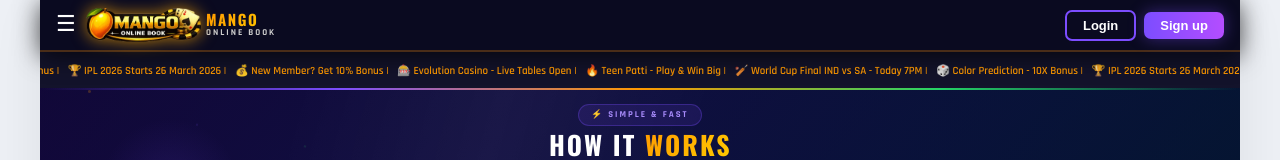
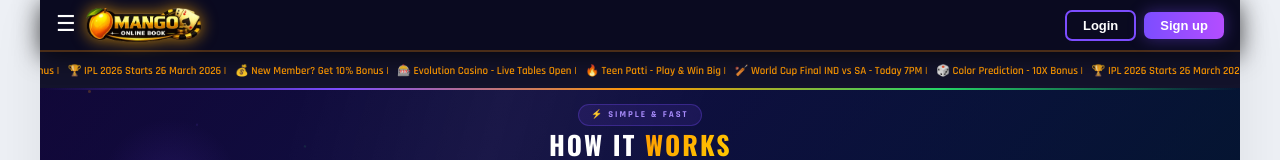
Before and after one commit to kaustubh2949/mango-website, a React (Vite) app: page / in a window 1280 px wide. Shown: the top 160 px of the page. Built offline with nearby package versions, Linux system fonts and the light colour scheme.

Commit message:
Updated hero slider layout and navbar

```diff
--- a/src/App.jsx
+++ b/src/App.jsx
@@ -851,10 +851,6 @@ export default function App() {
             <span onClick={() => setMenuOpen(o=>!o)} style={{ fontSize:22, cursor:"pointer", color:"#fff", transition:"transform 0.35s", transform: menuOpen?"rotate(90deg)":"none", display:"inline-block" }}>☰</span>
             <div style={{ display:"flex", alignItems:"center", gap:5, cursor:"pointer" }} onClick={() => openWhatsApp("Hello!")}>
               <img src="/logo.png" alt="Mango Online Book" style={{ height:"34px", width:"auto", objectFit:"contain", display:"block", filter:"drop-shadow(0 0 8px rgba(255,170,0,0.7))", flexShrink:0 }} />
-              <div style={{ display:"flex", flexDirection:"column", justifyContent:"center", lineHeight:1.15 }}>
-                <span style={{ fontSize:15, fontWeight:900, fontFamily:"'Oswald',sans-serif", background:"linear-gradient(135deg,#f90,#ffcc00)", WebkitBackgroundClip:"text", WebkitTextFillColor:"transparent", letterSpacing:1.5, display:"block" }}>MANGO</span>
-                <span style={{ fontSize:9, fontWeight:700, color:"#ccc", letterSpacing:2, textTransform:"uppercase", display:"block" }}>ONLINE BOOK</span>
-              </div>
             </div>
           </div>
           <div style={{ display:"flex", gap:8, alignItems:"center" }}>
```
